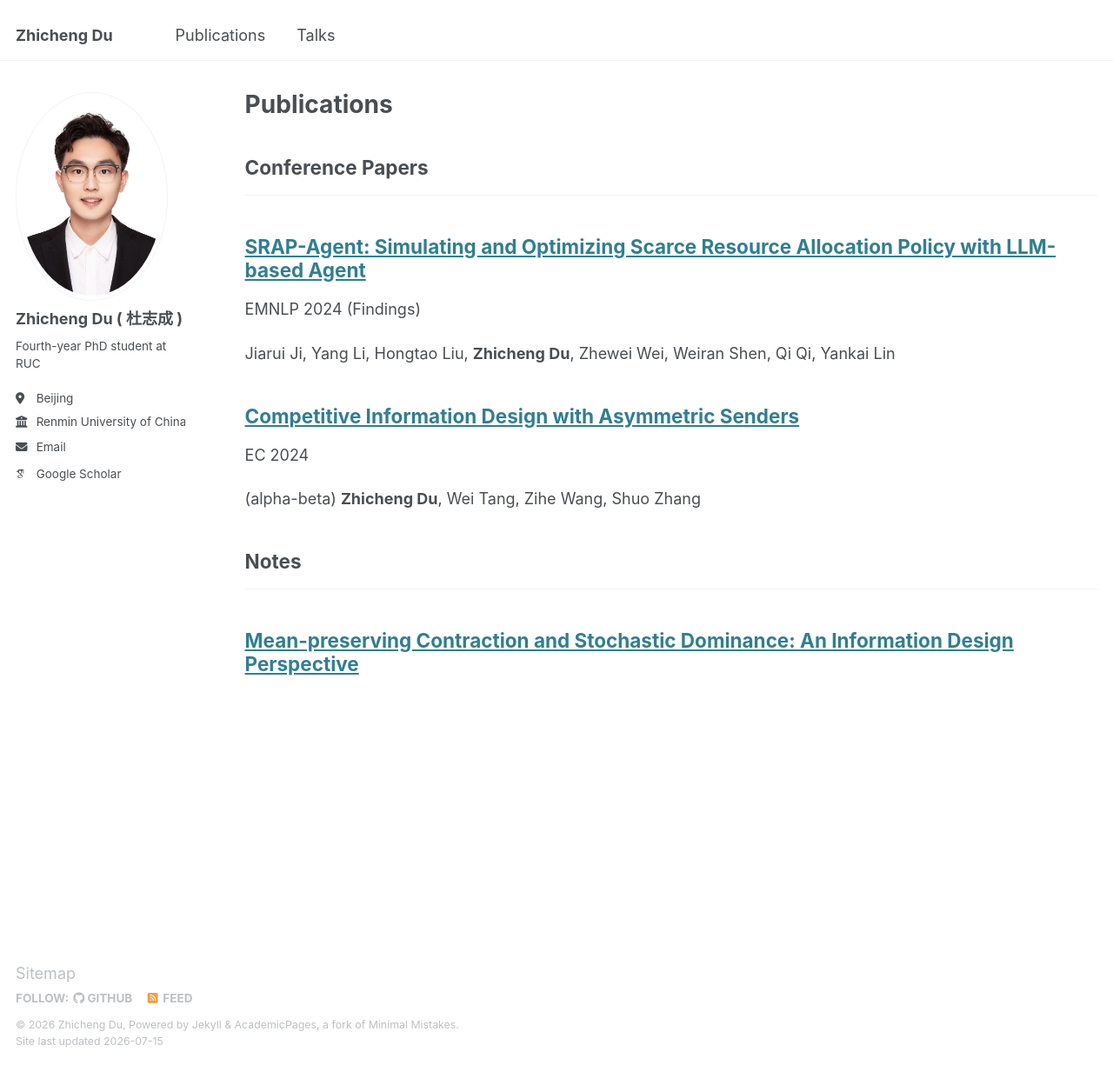
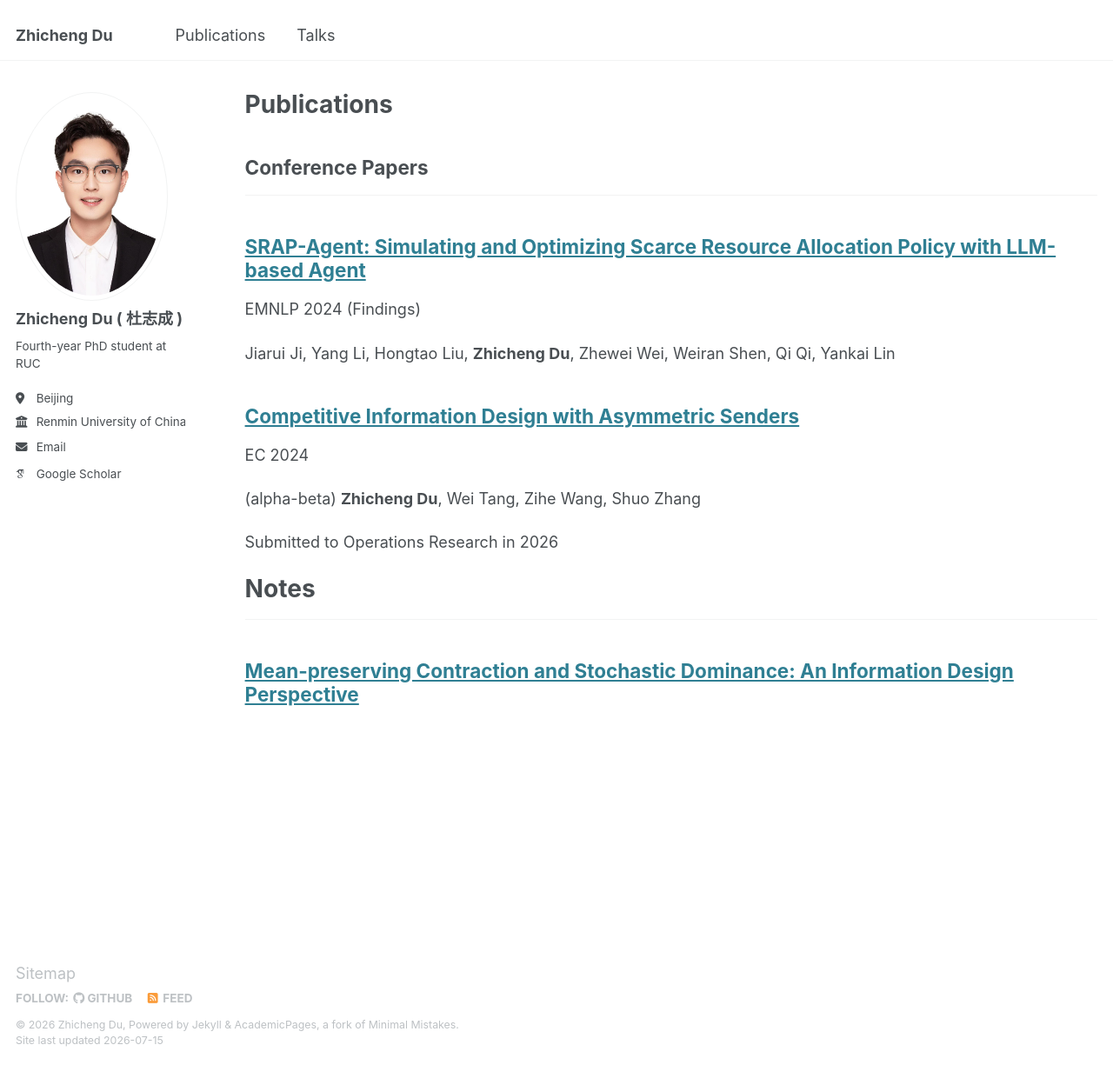
Before and after one commit to DUABC/zhichengdu, a Jekyll site: the page built from _pages/publications.html, in a window 1280 px wide and 1225 px high. Shown: the whole window at 87% size. Built offline with Jekyll 4.4.1, drawn with Linux system fonts in a browser that asks for light colours; some web fonts are replaced.

Commit message:
Update publications page formatting

```diff
--- a/_includes/archive-single.html
+++ b/_includes/archive-single.html
@@ -64,6 +64,10 @@
     <p class="archive__item-excerpt" itemprop="description"><p>{{ post.excerpt | markdownify | remove: '<p>' | remove: '</p>' }}<strong><a href="{{ base_path }}{{ post.url }}" rel="permalink"> Read more</a></strong></p></p>
     {% endif %}
 
+    {% if post.note %}
+      <p>{{ post.note }}</p>
+    {% endif %}
+
 <!--     {% if post.citation and post.paperurl and post.slidesurl %}
       <p>Recommended citation: {{ post.citation }}<br /><a href="{{ post.paperurl }}">Download Paper</a> | <a href="{{ post.slidesurl }}">Download Slides</a></p>
     {% elsif post.citation and post.paperurl %}
--- a/_pages/publications.html
+++ b/_pages/publications.html
@@ -20,7 +20,11 @@ author_profile: true
         {% continue %}
       {% endif %}
       {% unless title_shown %}
-        <h2>{{ category[1].title }}</h2><hr />
+        {% if category[0] == "working" or category[0] == "note" %}
+          <h1>{{ category[1].title }}</h1><hr />
+        {% else %}
+          <h2>{{ category[1].title }}</h2><hr />
+        {% endif %}
         {% assign title_shown = true %}
       {% endunless %}
       {% include archive-single.html %}
--- a/_publications/2024-05-25.md
+++ b/_publications/2024-05-25.md
@@ -7,4 +7,5 @@ excerpt: '(alpha-beta) **Zhicheng Du**, Wei Tang, Zihe Wang, Shuo Zhang'
 date: '2024-05-01'
 venue: 'EC 2024'
 paperurl: 'https://papers.ssrn.com/abstract=4861024'
+note: 'Submitted to Operations Research in 2026'
 ---
```
